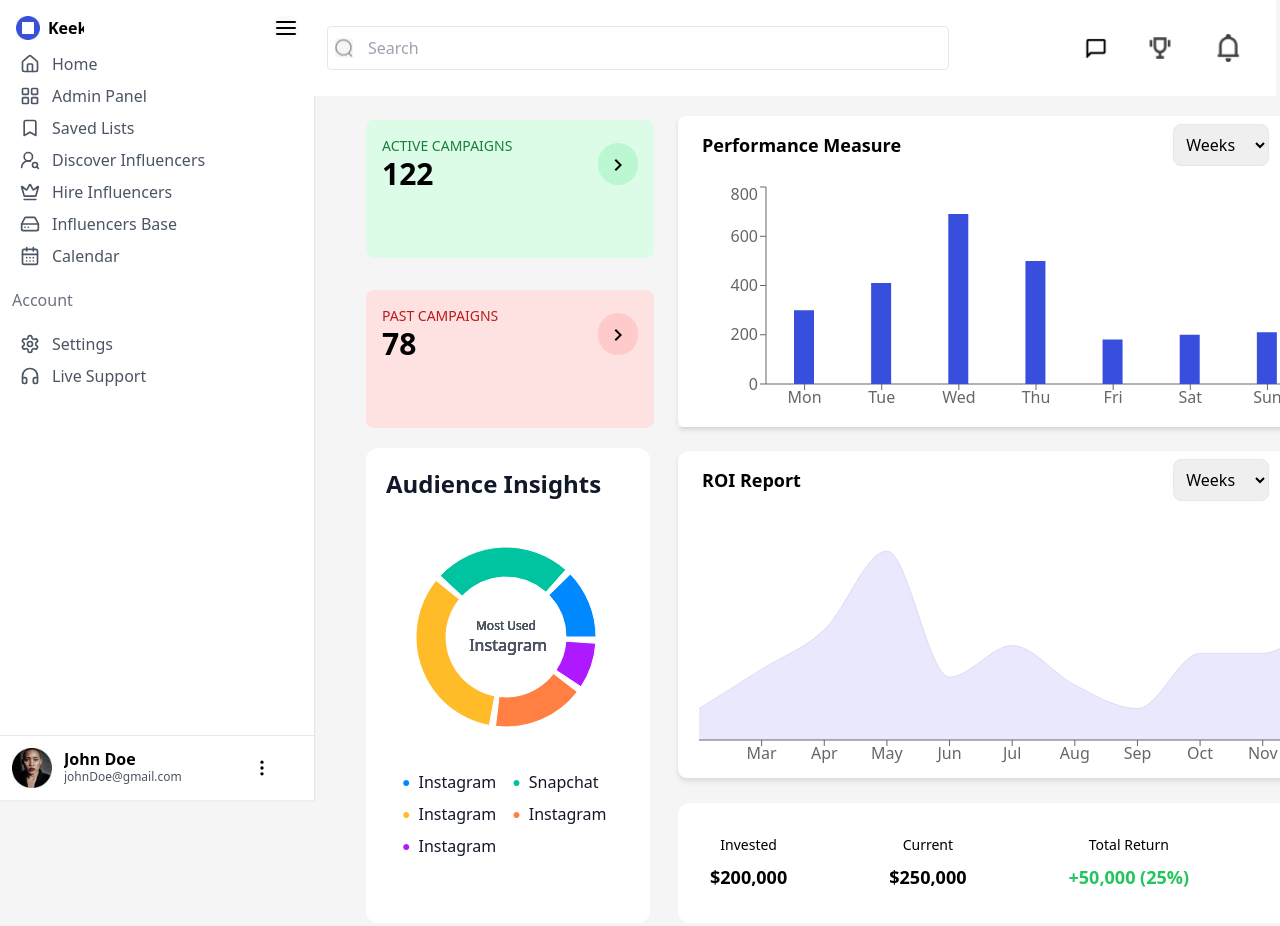
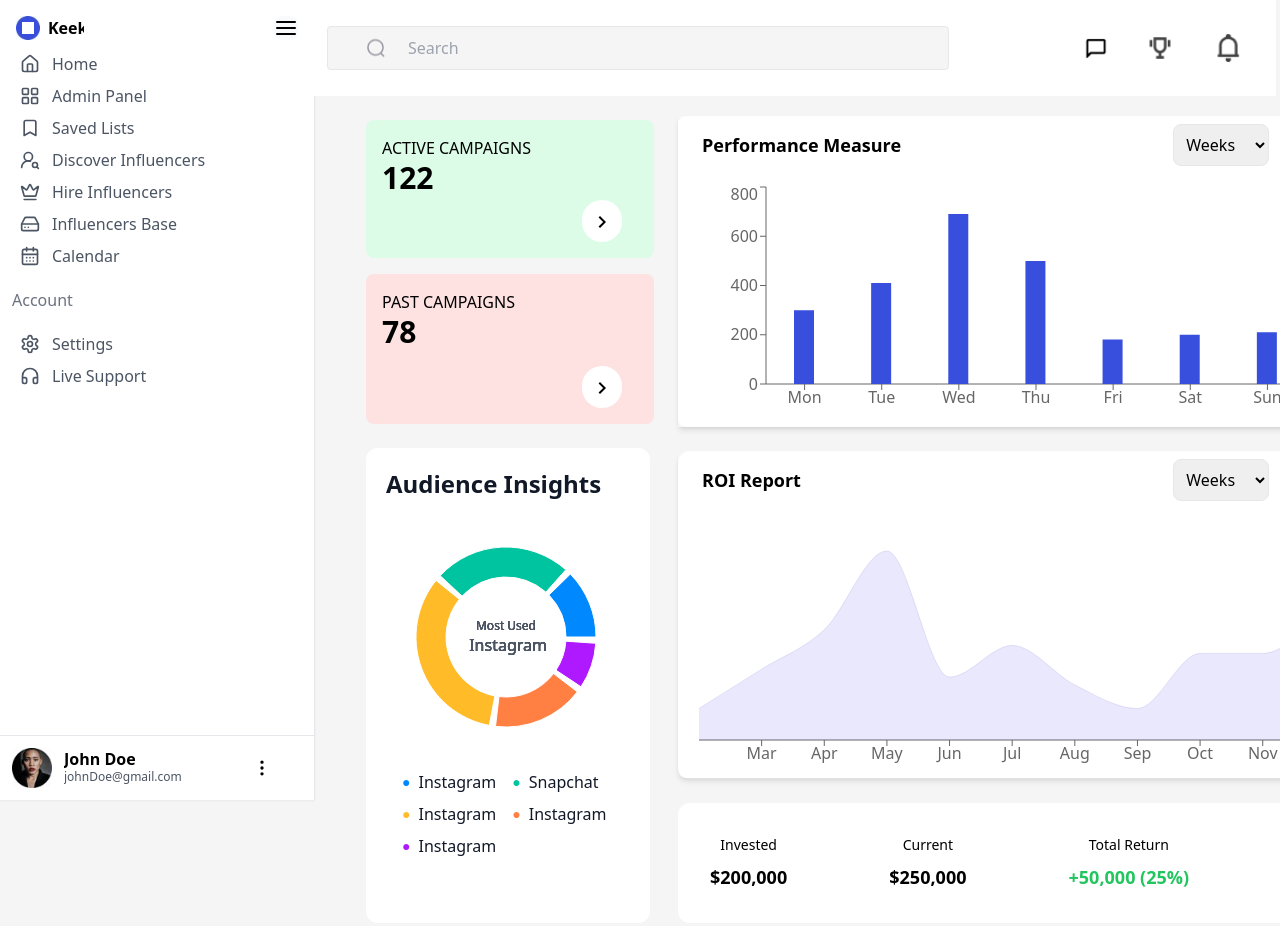
Before and after one commit to Tejas812002/Keek, a React (Create React App) app: page / in a window 1280 px wide. Shown: the top 926 px of the page. Built offline with nearby package versions, Linux system fonts and the light colour scheme.

Commit message:
Navbar+Campaign Changes

```diff
--- a/src/Components/Dashboard/Campaigns/CampaignComponent.jsx
+++ b/src/Components/Dashboard/Campaigns/CampaignComponent.jsx
@@ -15,25 +15,37 @@ const CampaignComponent = () => {
 
   return (
     <div className=" max-h-[296px]" >
-     <div class="flex flex-col bg-green-100 p-4 min-h-[138px] min-w-72  rounded-lg  w-1/3">
-      <div class="flex justify-between  items-center">
+
+    <div class="flex flex-col justify-between bg-green-100 p-4 min-h-[138px] min-w-72 rounded-lg">
+
+  <div class="flex justify-between items-center ">
     <div>
-          <p class="text-sm text-green-700">ACTIVE CAMPAIGNS</p>
+      <p class="text-base text-[#57595A]-700">ACTIVE CAMPAIGNS</p>
       <p class="text-3xl font-bold">{activeCampaignsCount}</p>
     </div>
-        <button class="bg-green-200 p-2 rounded-full">
-          <KeyboardArrowRightIcon/>
+  </div>
+
+
+  <div class=" flex justify-end">
+    <button class="bg-white p-2 mr-4 rounded-full">
+      <KeyboardArrowRightIcon />
     </button>
   </div>
 </div>
 
-    <div class="flex flex-col bg-red-100 p-4 min-h-[138px] min-w-72 mt-8 rounded-lg w-1/3">
-      <div class="flex justify-between items-center">
+
+    <div class="flex flex-col justify-between bg-red-100 p-4 min-h-[138px] min-w-72 mt-4 rounded-lg">
+
+  <div class="flex justify-between items-center mb-4">
     <div>
-          <p class="text-sm text-red-700">PAST CAMPAIGNS</p>
+      <p class="text-base  text-[#57595A]-700">PAST CAMPAIGNS</p>
       <p class="text-3xl font-bold">{pastCampaignsCount}</p>
     </div>
-        <button class="bg-red-200 p-2 rounded-full">
+  </div>
+
+
+  <div class="flex justify-end">
+    <button class="bg-white p-2 mr-4 rounded-full">
       <KeyboardArrowRightIcon />
     </button>
   </div>
--- a/src/Components/NavigationBar/Navbar/NavigationBar.jsx
+++ b/src/Components/NavigationBar/Navbar/NavigationBar.jsx
@@ -10,12 +10,12 @@ const NavigationBar = () => {
 
     <div className="fixed z-10 top-0 left-[311px] w-[calc(100%-315px)] bg-white h-24 flex items-center justify-between bg-background  px-4">
 
-    <div className="relative flex items-center w-8/12">
-      <img src={SearchIcon} alt="magnifier" className="absolute left-2 top-1/2 transform -translate-y-1/2" />
+    <div className="relative flex items-center  w-8/12">
+      <img src={SearchIcon} alt="magnifier" className="absolute left-10  top-1/2 transform -translate-y-1/2" />
       <input
         type="text"
         placeholder="Search"
-        className="w-full h-11  pl-10 py-1 rounded bg-input text-foreground border border-border focus:outline-none focus:ring-2 focus:ring-ring"
+        className="w-full h-11 bg-[#F5F5F5]  pl-20 py-1 rounded bg-input text-foreground border border-border focus:outline-none focus:ring-2 focus:ring-ring"
       />
     </div>
 
```
Lines whose indentation alone changed are shown as unchanged.
